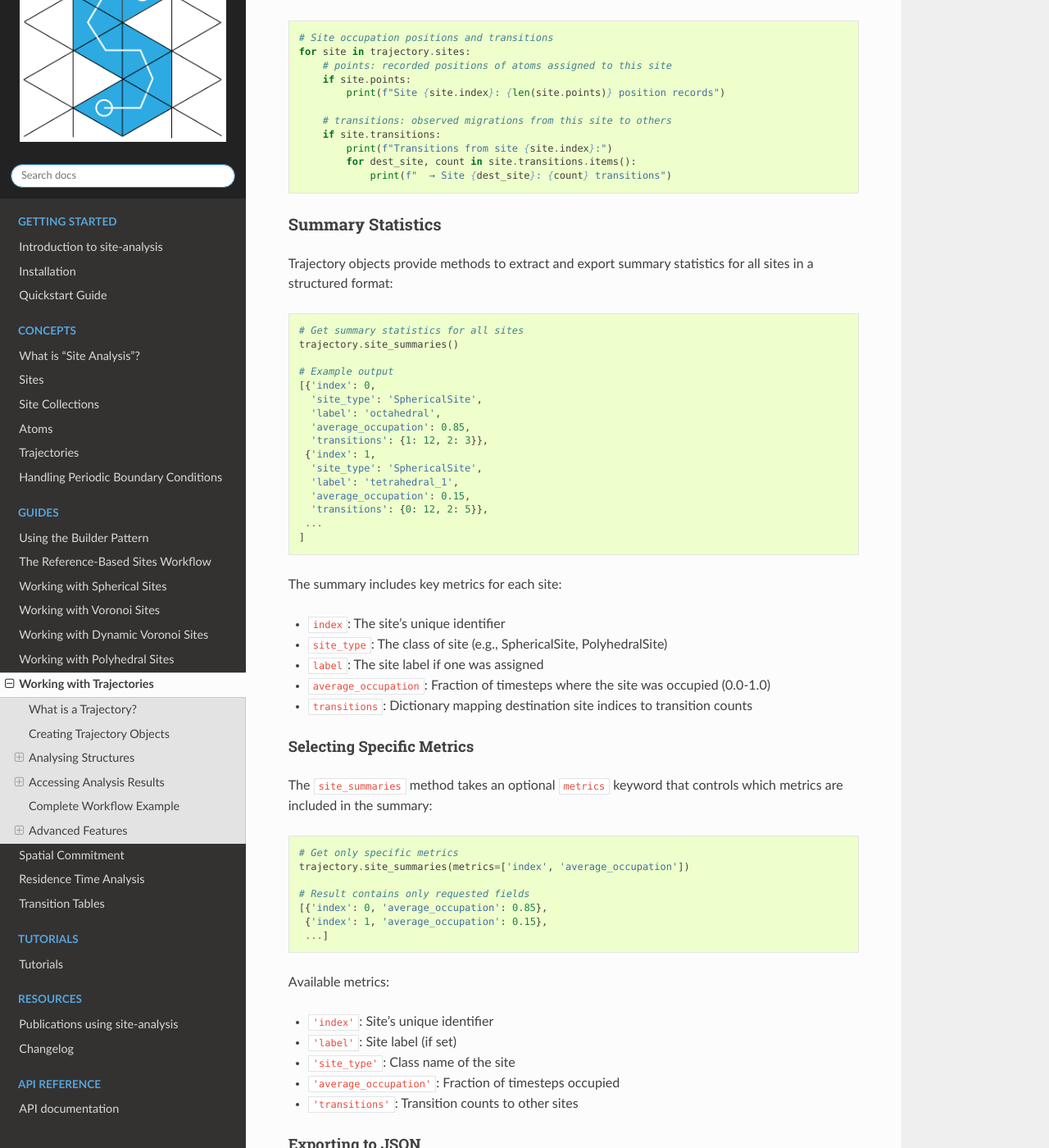
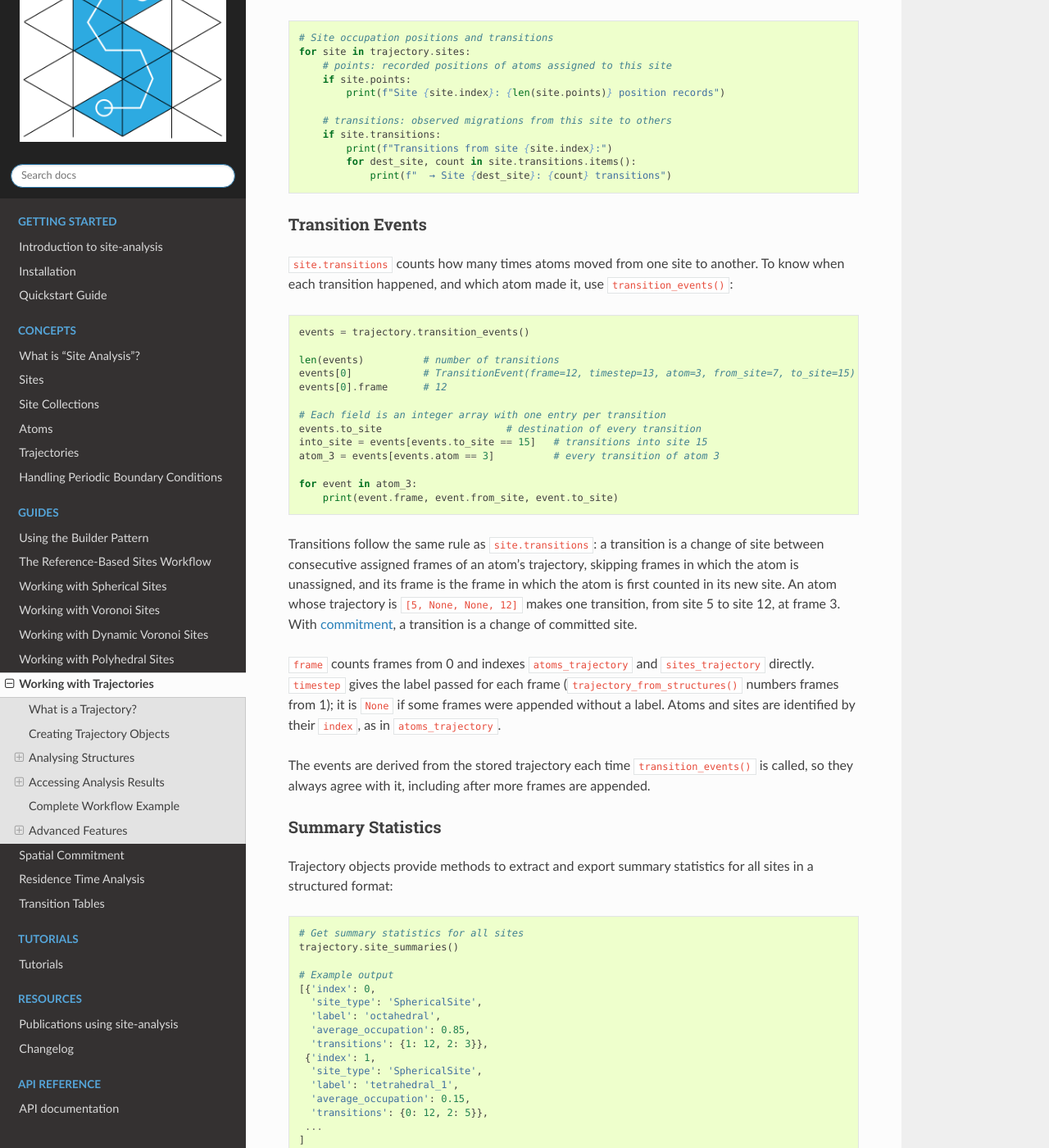
Before and after one commit to bjmorgan/site-analysis, a Sphinx documentation site: the page built from docs/source/guides/trajectories.md, in a window 1280 px wide and 1400 px high, scrolled down 3172 px. Shown: the whole window at 82% size. Built offline with Sphinx 7.4.7 and the Read the Docs theme 3.1.0, drawn with Linux system fonts in a browser that asks for light colours.

Commit message:
Document transition events in the trajectories guide

````diff
--- a/docs/source/guides/trajectories.md
+++ b/docs/source/guides/trajectories.md
@@ -154,6 +154,32 @@ for site in trajectory.sites:
             print(f"  → Site {dest_site}: {count} transitions")
 ```
 
+### Transition Events
+
+`site.transitions` counts how many times atoms moved from one site to another. To know when each transition happened, and which atom made it, use `transition_events()`:
+
+```python
+events = trajectory.transition_events()
+
+len(events)          # number of transitions
+events[0]            # TransitionEvent(frame=12, timestep=13, atom=3, from_site=7, to_site=15)
+events[0].frame      # 12
+
+# Each field is an integer array with one entry per transition
+events.to_site                     # destination of every transition
+into_site = events[events.to_site == 15]   # transitions into site 15
+atom_3 = events[events.atom == 3]          # every transition of atom 3
+
+for event in atom_3:
+    print(event.frame, event.from_site, event.to_site)
+```
+
+Transitions follow the same rule as `site.transitions`: a transition is a change of site between consecutive assigned frames of an atom's trajectory, skipping frames in which the atom is unassigned, and its frame is the frame in which the atom is first counted in its new site. An atom whose trajectory is `[5, None, None, 12]` makes one transition, from site 5 to site 12, at frame 3. With [commitment](commitment.md), a transition is a change of committed site.
+
+`frame` counts frames from 0 and indexes `atoms_trajectory` and `sites_trajectory` directly. `timestep` gives the label passed for each frame (`trajectory_from_structures()` numbers frames from 1); it is `None` if some frames were appended without a label. Atoms and sites are identified by their `index`, as in `atoms_trajectory`.
+
+The events are derived from the stored trajectory each time `transition_events()` is called, so they always agree with it, including after more frames are appended.
+
 ### Summary Statistics
 
 Trajectory objects provide methods to extract and export summary statistics for all sites in a structured format:
````
Also changed, not shown: docs/source/guides/transition_tables.md (+2 -0 lines).
